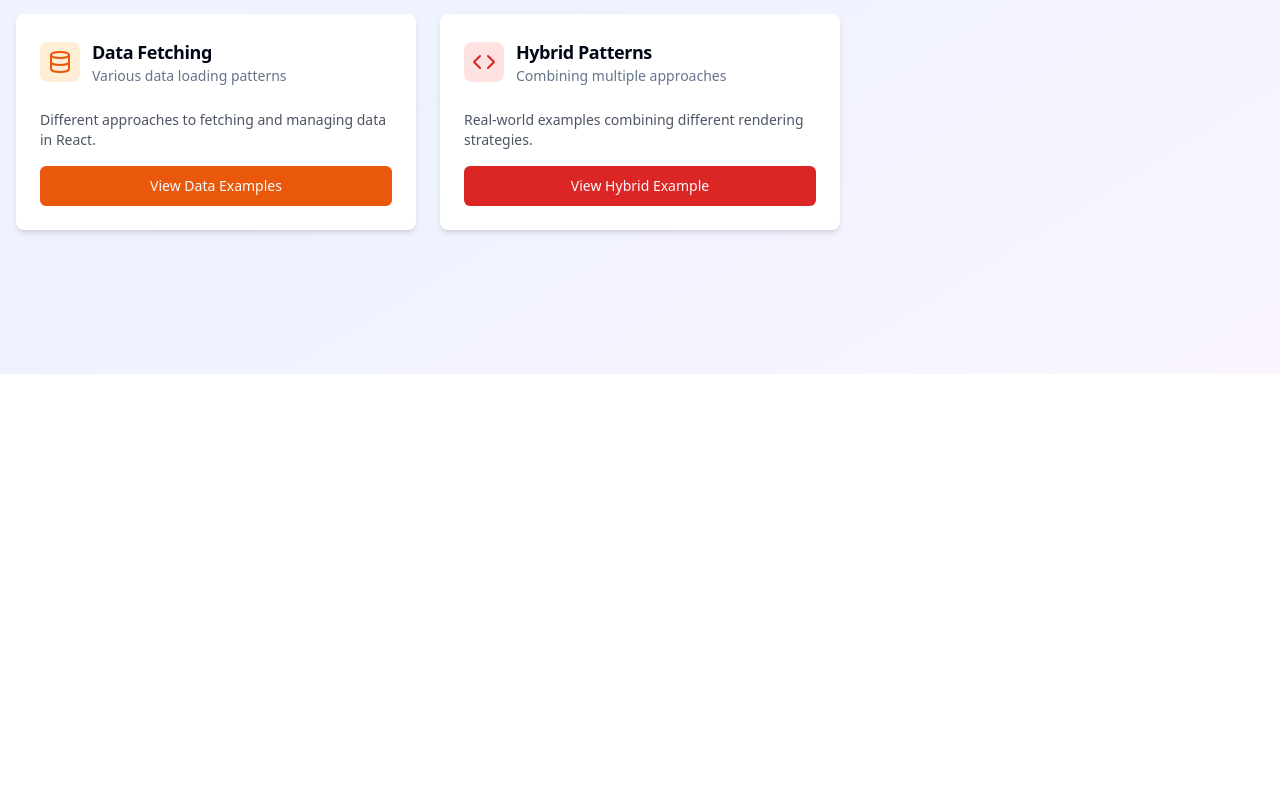
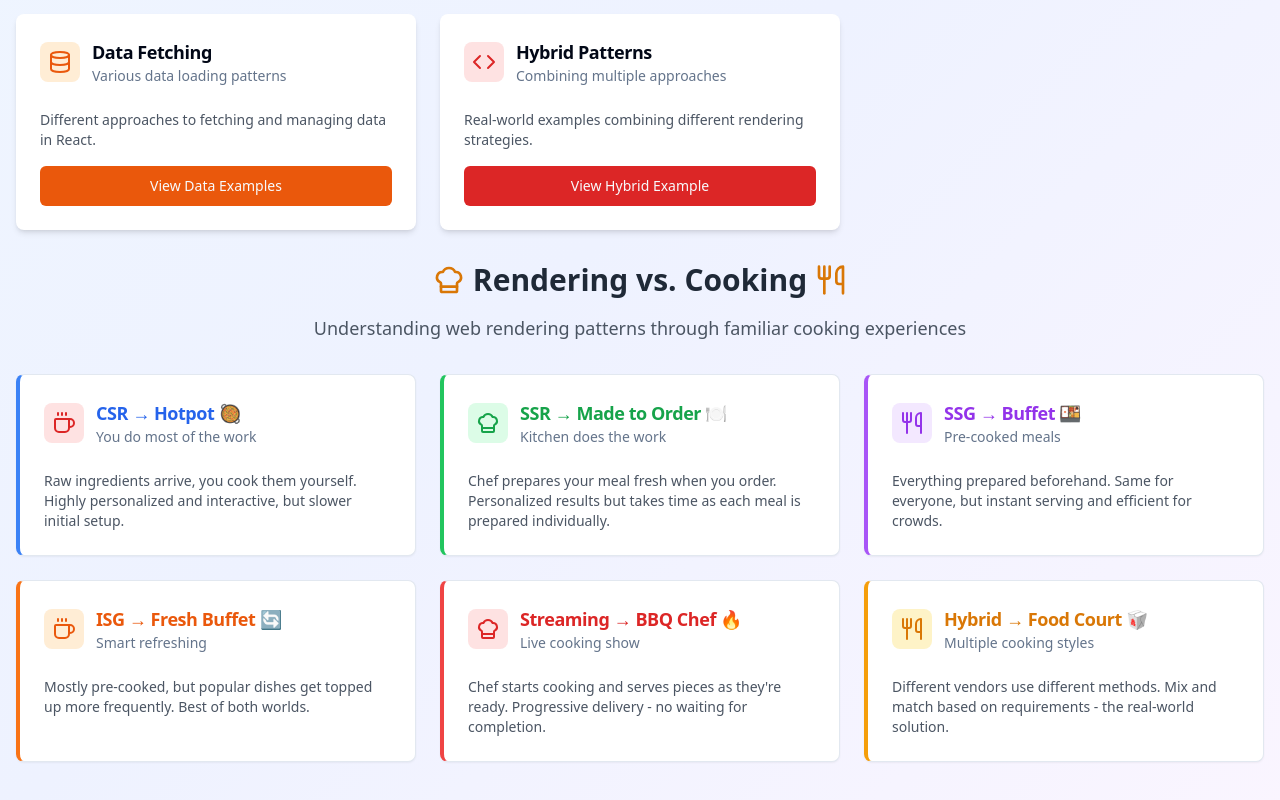
Before and after one commit to waiphyo285/react-render-demo, a React (Vite) app: page / in a window 1280 px wide. Shown: the part 426-1226 px from the top of the page. Before the commit the page ends 800 px from the top, so only its background shows below. Built offline with nearby package versions, Linux system fonts and the light colour scheme.

Commit message:
Add content to web page

```diff
--- a/src/pages/Index.tsx
+++ b/src/pages/Index.tsx
@@ -7,7 +7,7 @@ import {
   CardTitle,
 } from "@/components/ui/card";
 import { Button } from "@/components/ui/button";
-import { Code, Globe, Zap, Database, FileText } from "lucide-react";
+import { Code, Globe, Zap, Database, FileText, ChefHat, Utensils, Coffee } from "lucide-react";
 
 const Index = () => {
   return (
@@ -156,6 +156,168 @@ const Index = () => {
             </CardContent>
           </Card>
         </div>
+
+        {/* Cooking Analogies Section */}
+        <div className="mb-8">
+          <div className="text-center mb-8">
+            <div className="flex items-center justify-center gap-2 mb-4">
+              <ChefHat className="h-8 w-8 text-amber-600" />
+              <h2 className="text-3xl font-bold text-gray-800">
+                Rendering vs. Cooking
+              </h2>
+              <Utensils className="h-8 w-8 text-amber-600" />
+            </div>
+            <p className="text-lg text-gray-600 max-w-2xl mx-auto">
+              Understanding web rendering patterns through familiar cooking experiences
+            </p>
+          </div>
+
+          <div className="grid md:grid-cols-2 lg:grid-cols-3 gap-6">
+            <Card className="border-l-4 border-l-blue-500 hover:shadow-lg transition-shadow">
+              <CardHeader>
+                <div className="flex items-center gap-3">
+                  <div className="p-2 bg-red-100 rounded-lg">
+                    <Coffee className="h-6 w-6 text-red-600" />
+                  </div>
+                  <div>
+                    <CardTitle className="text-lg text-blue-600">
+                      CSR → Hotpot 🥘
+                    </CardTitle>
+                    <CardDescription>
+                      You do most of the work
+                    </CardDescription>
+                  </div>
+                </div>
+              </CardHeader>
+              <CardContent>
+                <p className="text-sm text-gray-600">
+                  Raw ingredients arrive, you cook them yourself. Highly personalized
+                  and interactive, but slower initial setup.
+                </p>
+              </CardContent>
+            </Card>
+
+            <Card className="border-l-4 border-l-green-500 hover:shadow-lg transition-shadow">
+              <CardHeader>
+                <div className="flex items-center gap-3">
+                  <div className="p-2 bg-green-100 rounded-lg">
+                    <ChefHat className="h-6 w-6 text-green-600" />
+                  </div>
+                  <div>
+                    <CardTitle className="text-lg text-green-600">
+                      SSR → Made to Order 🍽️
+                    </CardTitle>
+                    <CardDescription>
+                      Kitchen does the work
+                    </CardDescription>
+                  </div>
+                </div>
+              </CardHeader>
+              <CardContent>
+                <p className="text-sm text-gray-600">
+                  Chef prepares your meal fresh when you order. Personalized
+                  results but takes time as each meal is prepared individually.
+                </p>
+              </CardContent>
+            </Card>
+
+            <Card className="border-l-4 border-l-purple-500 hover:shadow-lg transition-shadow">
+              <CardHeader>
+                <div className="flex items-center gap-3">
+                  <div className="p-2 bg-purple-100 rounded-lg">
+                    <Utensils className="h-6 w-6 text-purple-600" />
+                  </div>
+                  <div>
+                    <CardTitle className="text-lg text-purple-600">
+                      SSG → Buffet 🍱
+                    </CardTitle>
+                    <CardDescription>
+                      Pre-cooked meals
+                    </CardDescription>
+                  </div>
+                </div>
+              </CardHeader>
+              <CardContent>
+                <p className="text-sm text-gray-600">
+                  Everything prepared beforehand. Same for everyone, but instant
+                  serving and efficient for crowds.
+                </p>
+              </CardContent>
+            </Card>
+
+            <Card className="border-l-4 border-l-orange-500 hover:shadow-lg transition-shadow">
+              <CardHeader>
+                <div className="flex items-center gap-3">
+                  <div className="p-2 bg-orange-100 rounded-lg">
+                    <Coffee className="h-6 w-6 text-orange-600" />
+                  </div>
+                  <div>
+                    <CardTitle className="text-lg text-orange-600">
+                      ISG → Fresh Buffet 🔄
+                    </CardTitle>
+                    <CardDescription>
+                      Smart refreshing
+                    </CardDescription>
+                  </div>
+                </div>
+              </CardHeader>
+              <CardContent>
+                <p className="text-sm text-gray-600">
+                  Mostly pre-cooked, but popular dishes get topped up more
+                  frequently. Best of both worlds.
+                </p>
+              </CardContent>
+            </Card>
+
+            <Card className="border-l-4 border-l-red-500 hover:shadow-lg transition-shadow">
+              <CardHeader>
+                <div className="flex items-center gap-3">
+                  <div className="p-2 bg-red-100 rounded-lg">
+                    <ChefHat className="h-6 w-6 text-red-600" />
+                  </div>
+                  <div>
+                    <CardTitle className="text-lg text-red-600">
+                      Streaming → BBQ Chef 🔥
+                    </CardTitle>
+                    <CardDescription>
+                      Live cooking show
+                    </CardDescription>
+                  </div>
+                </div>
+              </CardHeader>
+              <CardContent>
+                <p className="text-sm text-gray-600">
+                  Chef starts cooking and serves pieces as they're ready.
+                  Progressive delivery - no waiting for completion.
+                </p>
+              </CardContent>
+            </Card>
+
+            <Card className="border-l-4 border-l-amber-500 hover:shadow-lg transition-shadow">
+              <CardHeader>
+                <div className="flex items-center gap-3">
+                  <div className="p-2 bg-amber-100 rounded-lg">
+                    <Utensils className="h-6 w-6 text-amber-600" />
+                  </div>
+                  <div>
+                    <CardTitle className="text-lg text-amber-600">
+                      Hybrid → Food Court 🥡
+                    </CardTitle>
+                    <CardDescription>
+                      Multiple cooking styles
+                    </CardDescription>
+                  </div>
+                </div>
+              </CardHeader>
+              <CardContent>
+                <p className="text-sm text-gray-600">
+                  Different vendors use different methods. Mix and match
+                  based on requirements - the real-world solution.
+                </p>
+              </CardContent>
+            </Card>
+          </div>
+        </div>
       </div>
     </div>
   );
```
